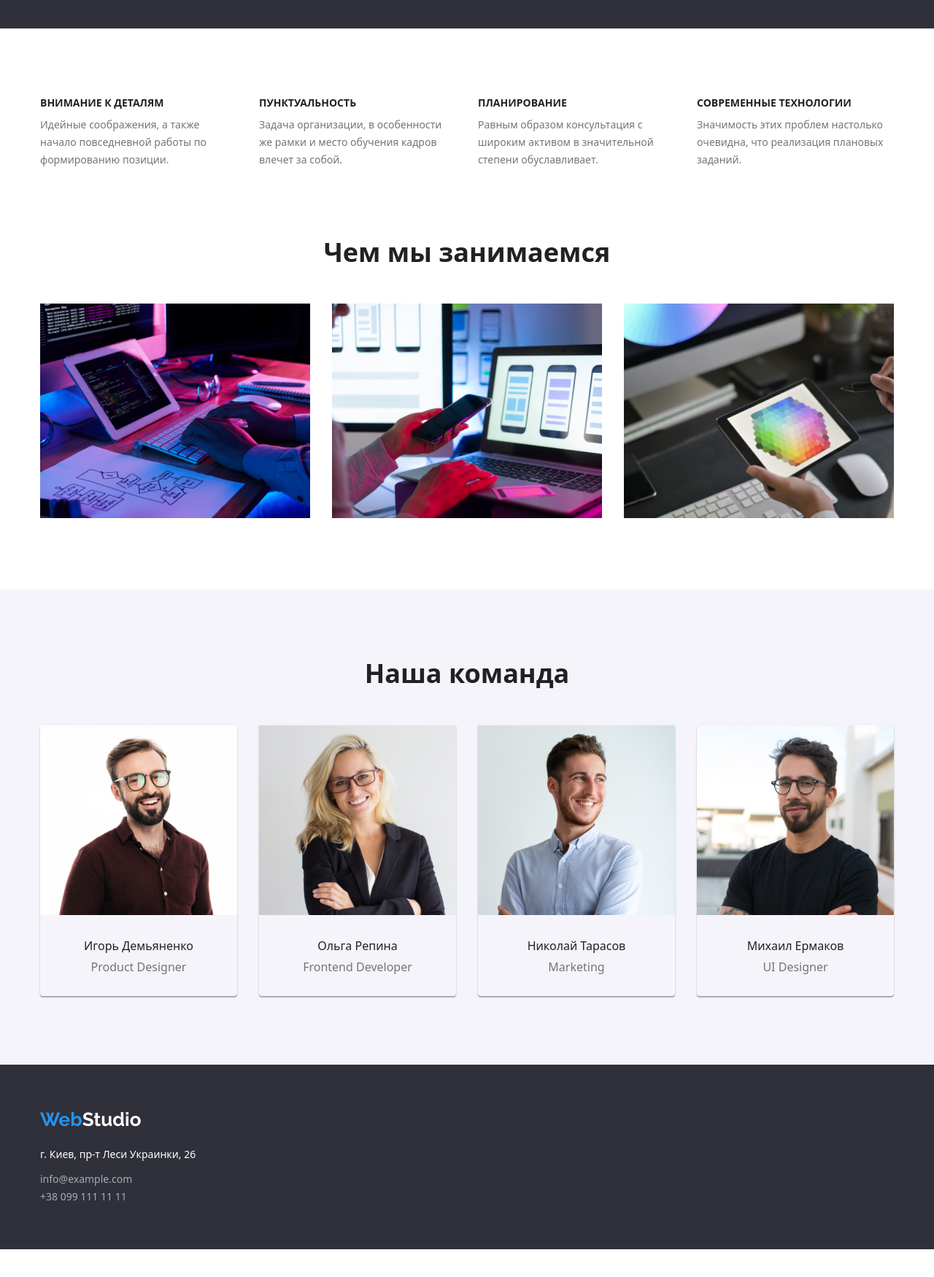
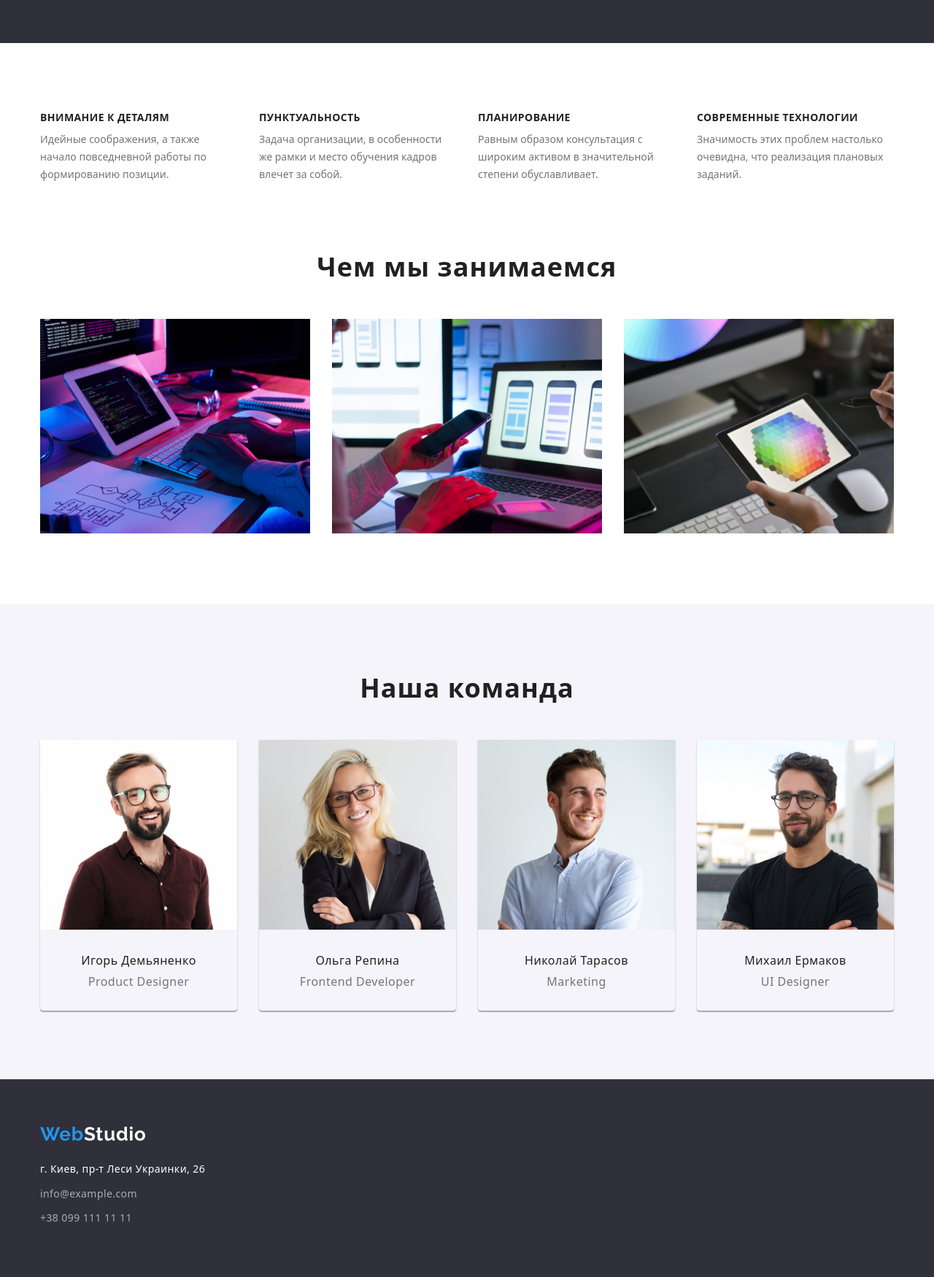
Before and after one commit to Vyacheslav-V2/goit-markup-hw-03, a plain HTML site: page index.html in a window 1280 px wide. Shown: the part 640-2390 px from the top of the page at 73% size. Before the commit the page ends 2352 px from the top, so only its background shows below. Drawn offline with nearby package versions, Linux system fonts and the light colour scheme.

Commit message:
правка 9

```diff
--- a/css/styles.css
+++ b/css/styles.css
@@ -44,7 +44,7 @@ a {
   padding: 0px;
   display: flex;
   align-items: center;
-  margin-left: 331px;
+  margin-left: 330px;
   margin-top: 0px;
   margin-bottom: 0px;
 }
@@ -55,7 +55,8 @@ a {
   padding: 10px 32px;
   font-weight: 700;
   font-size: 16px;
-  line-height: 1.87em;
+  line-height: 1.87;
+  letter-spacing: 0.06em;
   color: var(--primery-white);
   background-color: var(--primery-blue);
   letter-spacing: 0.06em;
@@ -69,7 +70,7 @@ a {
   padding: 6px 22px;
   font-weight: 500;
   font-size: 16px;
-  line-height: 1.62em;
+  line-height: 1.62;
   text-align: center;
   letter-spacing: 0.03em;
   border-radius: 4px;
@@ -98,7 +99,8 @@ a {
   font-family: Raleway;
   font-weight: 700;
   font-size: 26px;
-  line-height: 31px;
+  line-height: 1.19;
+  letter-spacing: 0.03em;
   color: #000000;
   margin-right: 93px;
   padding: 24px 0px;
@@ -128,7 +130,7 @@ a {
 .navigation-list-item-link {
   font-weight: 500;
   font-size: 14px;
-  line-height: 1.14px;
+  line-height: 1.14;
   letter-spacing: 0.02em;
   color: var(--primery-black);
 }
@@ -149,7 +151,7 @@ a {
 .contacts-list-item-link {
   font-weight: 500;
   font-size: 14px;
-  line-height: 1.14px;
+  line-height: 1.14;
   letter-spacing: 0.02em;
   color: var(--primery-grey);
 }
@@ -162,7 +164,7 @@ a {
 /*HERO*/
 .hero {
   margin: auto;
-  margin-bottom: 94px;
+
   padding-top: 200px;
   padding-bottom: 200px;
   background-color: #2f303a;
@@ -182,7 +184,8 @@ a {
   margin: 0 auto 30px;
   font-weight: 900;
   font-size: 44px;
-  line-height: 60px;
+  line-height: 1.4;
+  letter-spacing: 0.06em;
   text-align: center;
   letter-spacing: 0.06em;
   text-transform: uppercase;
@@ -193,7 +196,8 @@ a {
 /*ABOUT*/
 .about,
 .works {
-  margin-bottom: 94px;
+  padding-top: 94px;
+  padding-bottom: 94px;
 }
 
 .about-title {
@@ -221,7 +225,8 @@ a {
 .about-list-item-title {
   font-weight: 700;
   font-size: 14px;
-  line-height: 1.14em;
+  line-height: 1.14;
+  letter-spacing: 0.03em;
   color: var(--primery-black);
   text-transform: uppercase;
 }
@@ -229,7 +234,7 @@ a {
 .about-list-item-discription {
   font-weight: 400;
   font-size: 14px;
-  line-height: 1.71em;
+  line-height: 1.71;
   color: var(--primery-grey);
   margin-bottom: 0px;
 }
@@ -243,7 +248,8 @@ a {
 .works-title {
   font-weight: 700;
   font-size: 36px;
-  line-height: 1.16em;
+  line-height: 1.16;
+  letter-spacing: 0.03em;
   text-align: center;
   color: var(--primery-black);
   padding-bottom: 0px;
@@ -277,8 +283,9 @@ a {
 .team-title {
   font-weight: 700;
   font-size: 36px;
-  line-height: 1.17em;
+  line-height: 1.17;
   text-align: center;
+  letter-spacing: 0.03em;
   color: var(--primery-black);
   margin: 0px;
   margin-bottom: 50px;
@@ -301,22 +308,26 @@ a {
 }
 
 .team-member {
-  margin-top: 30px;
-  margin-bottom: 10px;
+  padding-top: 30px;
+  padding-bottom: 10px;
+  margin: 0px;
   margin-right: auto;
   font-weight: 500;
   font-size: 16px;
-  line-height: 1.19em;
+  line-height: 1.19;
+  letter-spacing: 0.03em;
   text-align: center;
   color: var(--primery-black);
 }
 
 .team-member-discriptin {
   margin-top: 0px;
-  margin-bottom: 30px;
+  padding-bottom: 30px;
+  margin: 0px;
   font-weight: 400;
   font-size: 16px;
-  line-height: 1.19em;
+  line-height: 1.19;
+  letter-spacing: 0.03em;
   text-align: center;
   color: var(--primery-grey);
 }
@@ -340,7 +351,8 @@ a {
   font-family: Raleway;
   font-weight: 700;
   font-size: 26px;
-  line-height: 31px;
+  line-height: 1.19;
+  letter-spacing: 0.03em;
   color: var(--primery-white);
   padding: 0;
 }
@@ -350,9 +362,10 @@ a {
 }
 
 .address-discription {
-  font-weight: 500;
+  font-weight: 400;
   font-size: 14px;
-  line-height: 1.71em;
+  line-height: 1.71;
+  letter-spacing: 0.03em;
   color: var(--primery-white);
   margin: 0px;
   margin-bottom: 10px;
@@ -365,12 +378,14 @@ a {
 }
 
 .address-list-item {
+  padding-bottom: 9px;
 }
 
 .address-link {
-  font-weight: 500;
+  font-weight: 400;
   font-size: 14px;
-  line-height: 1.71em;
+  line-height: 1.71;
+  letter-spacing: 0.03em;
   color: rgba(255, 255, 255, 0.6);
 }
 /*---FOOTER END---*/
@@ -399,11 +414,11 @@ a {
 
 .filter-botoms {
   display: flex;
-  justify-items: center;
+  justify-content: center;
   margin: 0px;
-  margin-top: 57px;
+  padding-top: 57px;
   margin-bottom: 50px;
-  padding-left: 295px;
+  padding-left: 0px;
 }
 .filter-botoms :not(:last-child) {
   padding-right: 8px;
@@ -427,6 +442,8 @@ a {
 }
 
 .projects-list-item {
+  display: flex;
+  justify-content: center;
   margin-left: 30px;
   margin-top: 30px;
   flex-basis: calc(100% / 3 - 30px);
@@ -451,7 +468,7 @@ a {
 .projects-list-title {
   font-weight: 700;
   font-size: 18px;
-  line-height: 2em;
+  line-height: 2;
   letter-spacing: 0.06em;
   margin: 0px;
   color: var(--primery-black);
```
Also changed, not shown: portfolio.html (+2 -2 lines).
